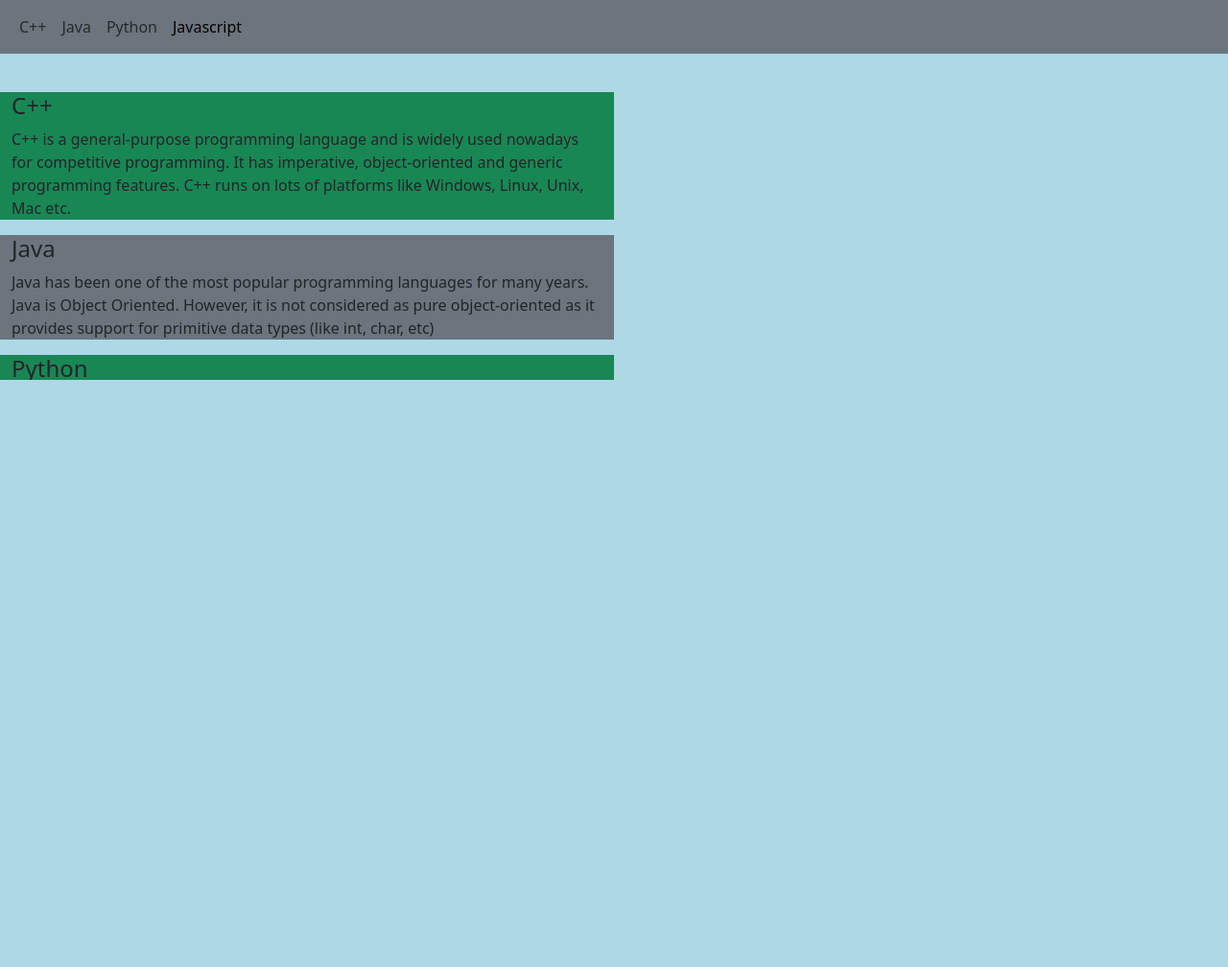
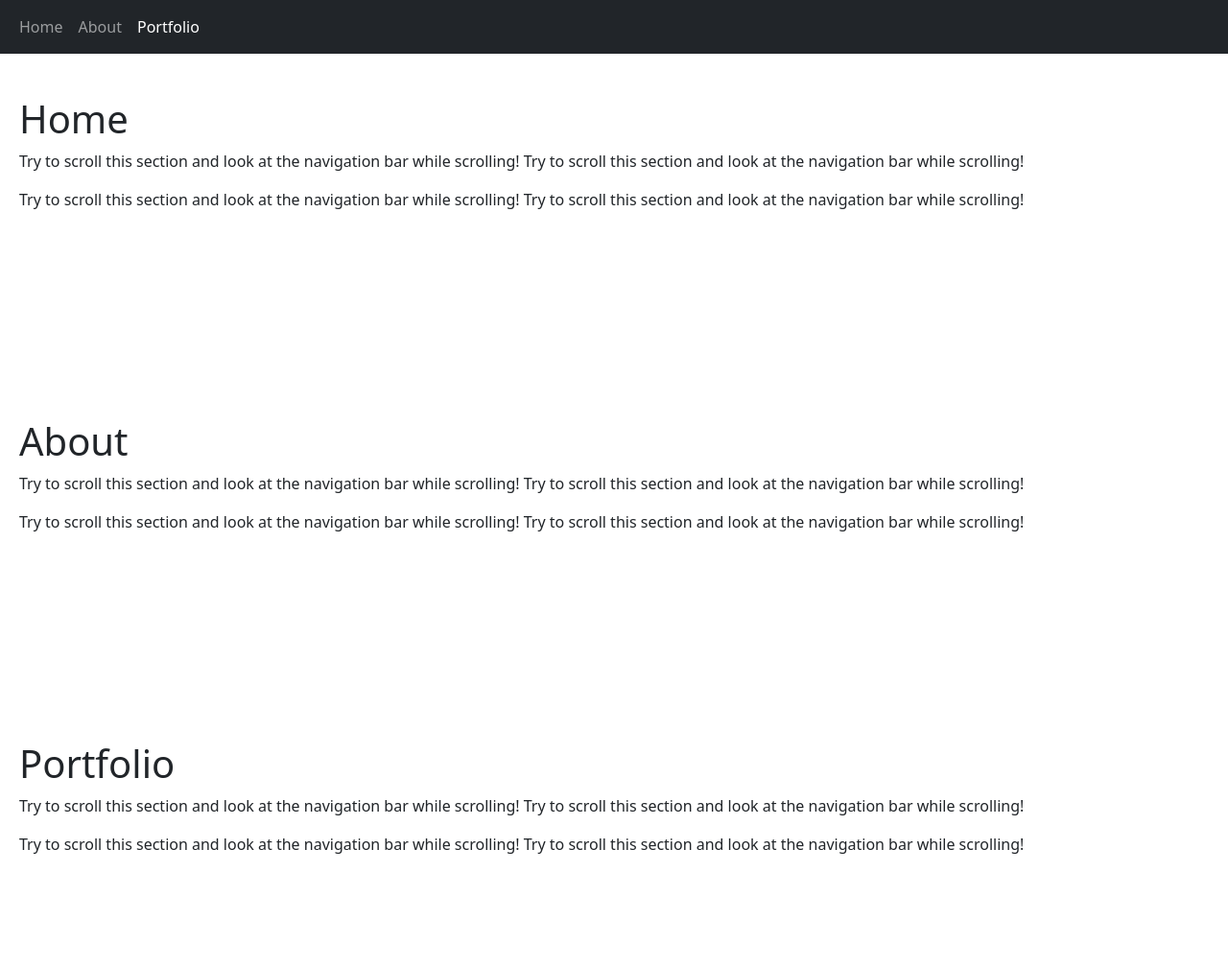
Before and after one commit to iamromandev/web, a Django app: page / in a window 1280 px wide. Shown: the whole page at 96% size. Before the commit the page ends 396 px from the top, so only its background shows below. Run offline with Django 4.2, Linux system fonts and the light colour scheme; some libraries are stand-ins or nearby versions.

Commit message:
playing with scrollpy

```diff
--- a/django/src/apps/bio/templates/_base.html
+++ b/django/src/apps/bio/templates/_base.html
@@ -23,24 +23,18 @@
     </title>
 </head>
 
-<body data-bs-spy="scroll" data-bs-target=".navbar">
+<body data-bs-spy="scroll" data-bs-target=".navbar" data-bs-offset="50">
 
-<header>
 {% block header %}
 {% include 'header.html' %}
 {% endblock header %}
-</header>
 
-<main>
 {% block content %}
 <p>Placeholder text in base template. Replace with page content.</p>
 {% endblock content %}
-</main>
 
-<footer>
 {% block footer %}
 {% endblock footer %}
-</footer>
 
 </body>
 
--- a/django/src/apps/bio/templates/header.html
+++ b/django/src/apps/bio/templates/header.html
@@ -1,19 +1,15 @@
 {% block header %}
-<br><br><br>
-<nav class="navbar navbar-expand-sm bg-secondary fixed-top">
+<nav class="navbar  navbar-expand-sm bg-dark navbar-dark fixed-top">
     <div class="container-fluid">
         <ul class="navbar-nav">
             <li class="nav-item">
-          <a class="nav-link" href="#section1">C++</a>
+                <a class="nav-link" href="#home">Home</a>
             </li>
             <li class="nav-item">
-          <a class="nav-link" href="#section2">Java</a>
+                <a class="nav-link" href="#about">About</a>
             </li>
             <li class="nav-item">
-          <a class="nav-link" href="#section3">Python</a>
-        </li>
-        <li class="nav-item">
-          <a class="nav-link" href="#section4">Javascript</a>
+                <a class="nav-link" href="#portfolio">Portfolio</a>
             </li>
         </ul>
     </div>
--- a/django/src/apps/bio/templates/index.html
+++ b/django/src/apps/bio/templates/index.html
@@ -1,42 +1,18 @@
 {% extends '_base.html' %}
 {% block content %}
- <br>
-  <div class="w-50" style="height: 300px; overflow-y: scroll;">
-    <div id="section1" class="container-fluid bg-success ">
-      <h4>C++</h4>
-      <p>
-          C++ is a general-purpose programming language and is widely used
-          nowadays for competitive programming. It has imperative, object-oriented
-          and generic programming features. C++ runs on lots of platforms like Windows,
-          Linux, Unix, Mac etc.
-      </p>
-    </div>
-
-    <div id="section2" class="container-fluid bg-secondary">
-      <h4>Java</h4>
-      <p>
-          Java has been one of the most popular programming languages for many years.
-          Java is Object Oriented. However, it is not considered as pure object-oriented
-          as it provides support for primitive data types (like int, char, etc)
-      </p>
-    </div>
-
-    <div id="section3" class="container-fluid bg-success">
-      <h4>Python</h4>
-      <p>
-          Python is a high-level, general-purpose and a very popular programming language.
-          Python programming language (latest Python 3) is being used in web development,
-          Machine Learning applications, along with all cutting edge technology in Software
-          Industry.
-      </p>
-    </div>
-    <div id="section4" class="container-fluid bg-secondary">
-      <h4>Javascript</h4>
-      <p>
-          JavaScript (JS) is the world's most popular lightweight, interpreted compiled
-          programming language. It is also known as a scripting language for web pages.
-          It can be used for Client-side as well as Server-side developments.
-      </p>
-    </div>
-  </div>
+<div id="home" class="container-fluid" style="padding:100px 20px;">
+<h1>Home</h1>
+  <p>Try to scroll this section and look at the navigation bar while scrolling! Try to scroll this section and look at the navigation bar while scrolling!</p>
+  <p>Try to scroll this section and look at the navigation bar while scrolling! Try to scroll this section and look at the navigation bar while scrolling!</p>
+</div>
+<div id="about" class="container-fluid" style="padding:100px 20px;">
+<h1>About</h1>
+  <p>Try to scroll this section and look at the navigation bar while scrolling! Try to scroll this section and look at the navigation bar while scrolling!</p>
+  <p>Try to scroll this section and look at the navigation bar while scrolling! Try to scroll this section and look at the navigation bar while scrolling!</p>
+</div>
+<div id="portfolio" class="container-fluid" style="padding:100px 20px;">
+<h1>Portfolio</h1>
+  <p>Try to scroll this section and look at the navigation bar while scrolling! Try to scroll this section and look at the navigation bar while scrolling!</p>
+  <p>Try to scroll this section and look at the navigation bar while scrolling! Try to scroll this section and look at the navigation bar while scrolling!</p>
+</div>
 {% endblock content %}
--- a/django/src/static/bio/style.css
+++ b/django/src/static/bio/style.css
@@ -1,4 +1,3 @@
 body {
-  background-color: lightblue;
   position: relative;
 }
```
Lines whose indentation alone changed are shown as unchanged.
